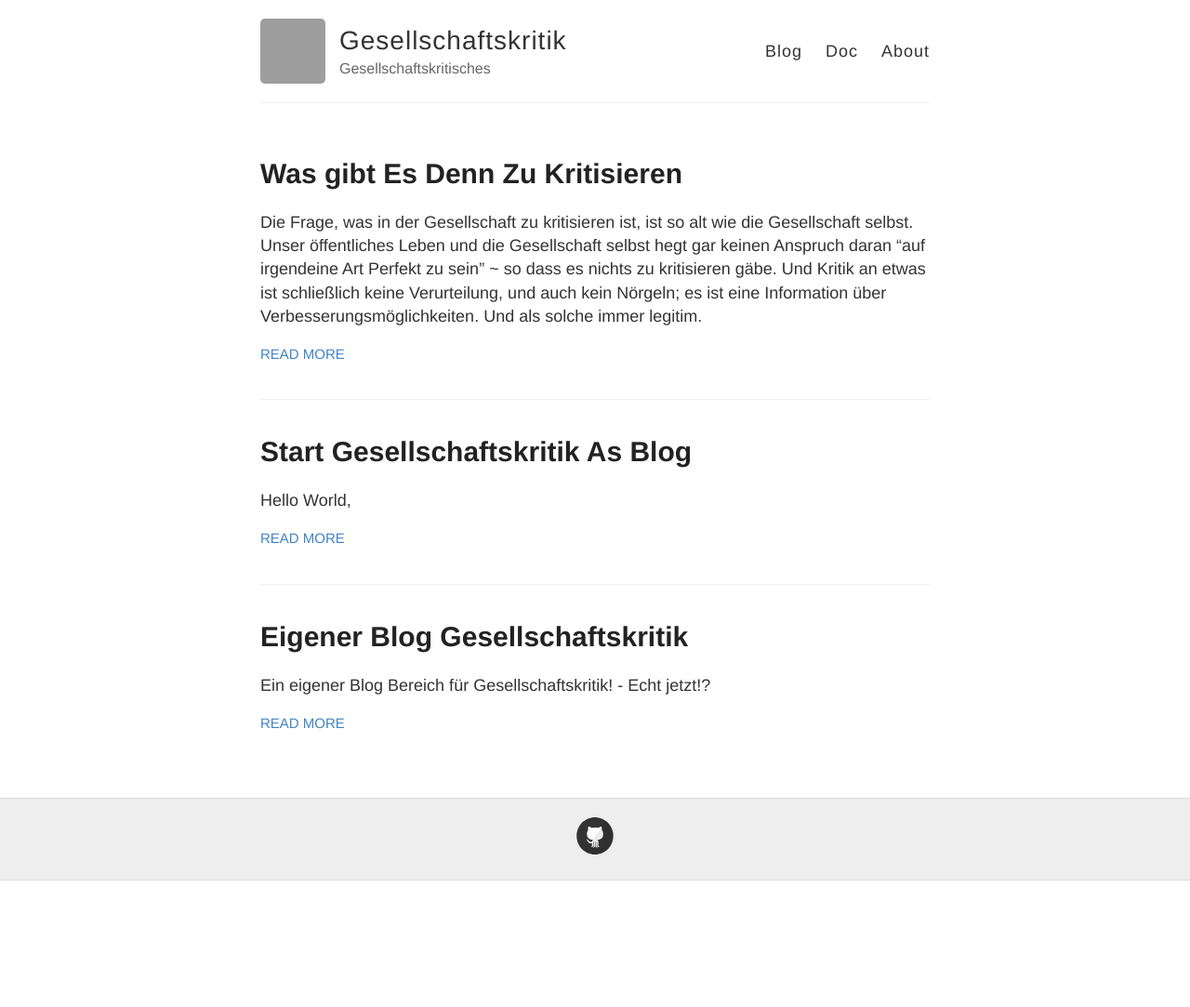
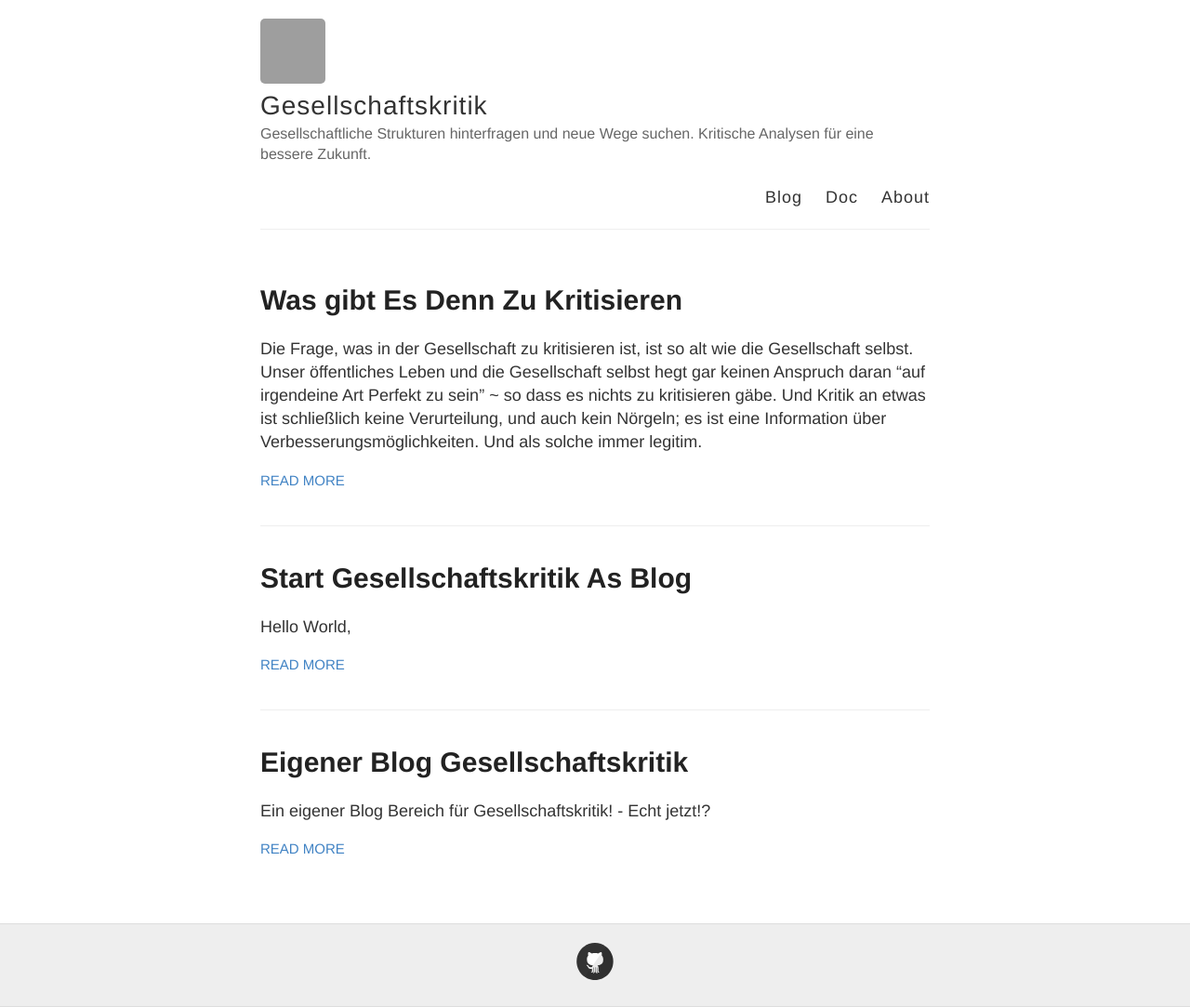
Before and after one commit to S2030c/gesellschaftskritik, a Jekyll site: the page built from index.html, in a window 1280 px wide. Shown: the whole page at 93% size. Built offline with Jekyll 4.4.1, drawn with Linux system fonts in a browser that asks for light colours; before the commit the page ends 947 px from its top, so only the background shows below that; grey boxes are pictures that could not be loaded.

Commit message:
Update _config.yml

```diff
--- a/_config.yml
+++ b/_config.yml
@@ -6,7 +6,7 @@
 name: Gesellschaftskritik
 
 # Short bio or description (displayed in the header)
-description: "Gesellschaftskritisches"
+description: "Gesellschaftliche Strukturen hinterfragen und neue Wege suchen. Kritische Analysen für eine bessere Zukunft."
 
 # URL of your avatar or profile pic (you could use your GitHub profile pic)
 avatar: https://avatars.githubusercontent.com/u/175114473?v=4
```
